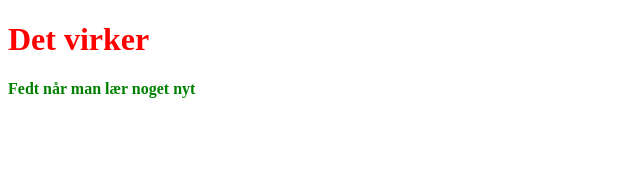
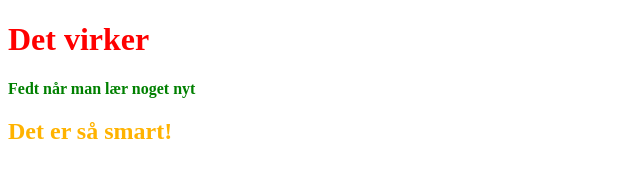
Before and after one commit to char667v/git-test, a plain HTML site: page index.html in a window 1280 px wide. Shown: the whole page, without its empty margins (0-640 px from the left). Drawn offline with Linux system fonts and the light colour scheme.

Commit message:
tilføjet h2 med farve

```diff
--- a/index.html
+++ b/index.html
@@ -11,6 +11,7 @@
 <body>
     <h1>Det virker</h1>
     <p> Fedt når man lær noget nyt</p>
+    <h2> Det er så smart!</h2>
 </body>
 
 </html>
--- a/style.css
+++ b/style.css
@@ -6,3 +6,6 @@ p {
   color: green;
   font-weight: bolder;
 }
+h2 {
+  color: rgb(255, 179, 0);
+}
```
